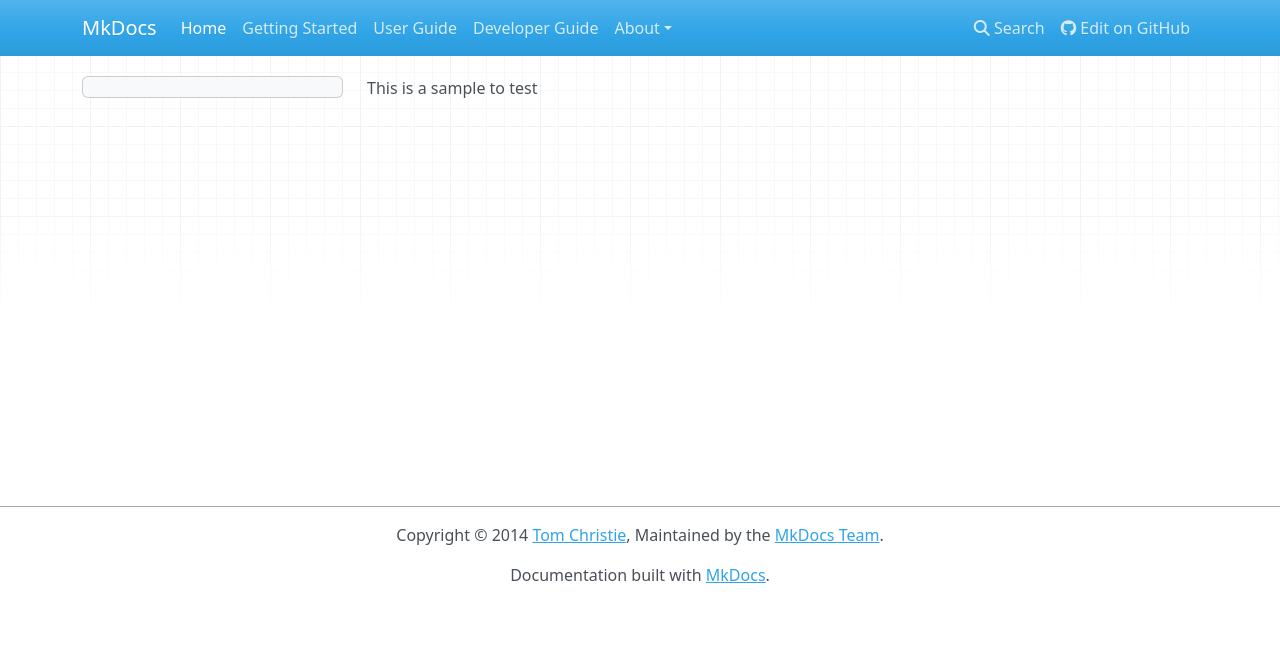
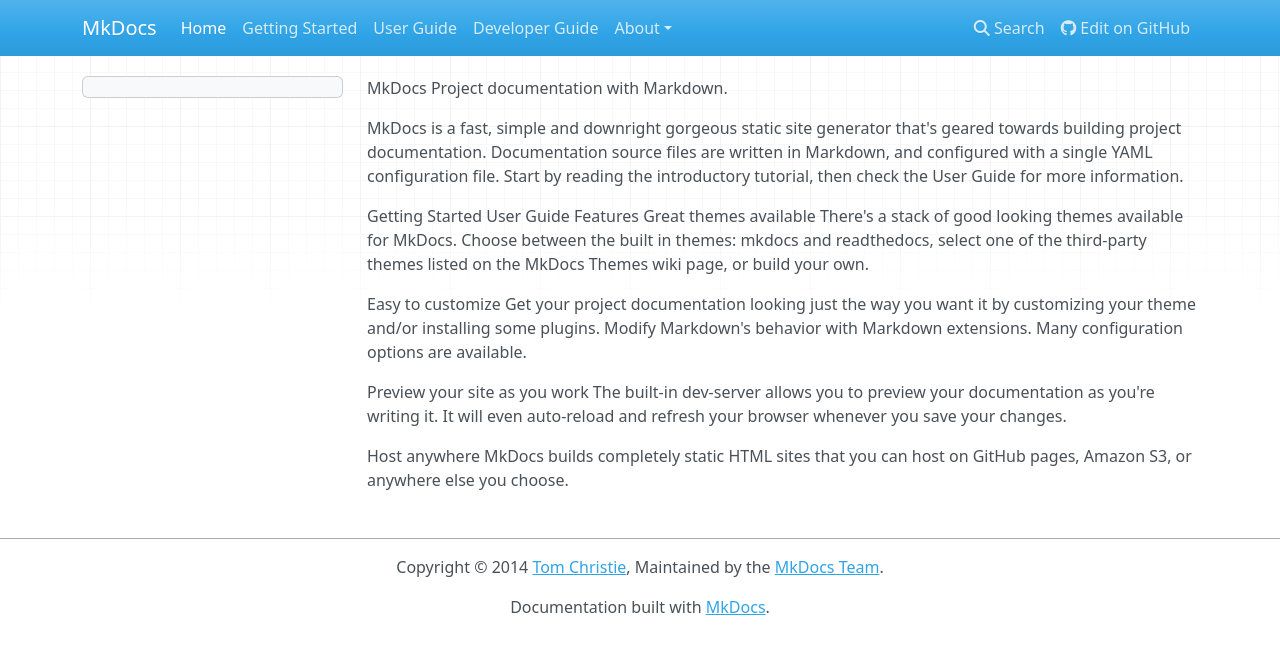
Before and after one commit to seeit99/eShopOnDotNet1, an MkDocs documentation site: the page built from docs/index.md, in a window 1280 px wide. Shown: the top 654 px of the page. Built offline with MkDocs 1.6.1, drawn with Linux system fonts in a browser that asks for light colours; nearby versions of some CDN libraries.

Commit message:
Update index.md

```diff
--- a/docs/index.md
+++ b/docs/index.md
@@ -1 +1,18 @@
-This is a sample to test
+MkDocs
+Project documentation with Markdown.
+
+MkDocs is a fast, simple and downright gorgeous static site generator that's geared towards building project documentation. Documentation source files are written in Markdown, and configured with a single YAML configuration file. Start by reading the introductory tutorial, then check the User Guide for more information.
+
+Getting Started User Guide
+Features
+Great themes available
+There's a stack of good looking themes available for MkDocs. Choose between the built in themes: mkdocs and readthedocs, select one of the third-party themes listed on the MkDocs Themes wiki page, or build your own.
+
+Easy to customize
+Get your project documentation looking just the way you want it by customizing your theme and/or installing some plugins. Modify Markdown's behavior with Markdown extensions. Many configuration options are available.
+
+Preview your site as you work
+The built-in dev-server allows you to preview your documentation as you're writing it. It will even auto-reload and refresh your browser whenever you save your changes.
+
+Host anywhere
+MkDocs builds completely static HTML sites that you can host on GitHub pages, Amazon S3, or anywhere else you choose.
```
